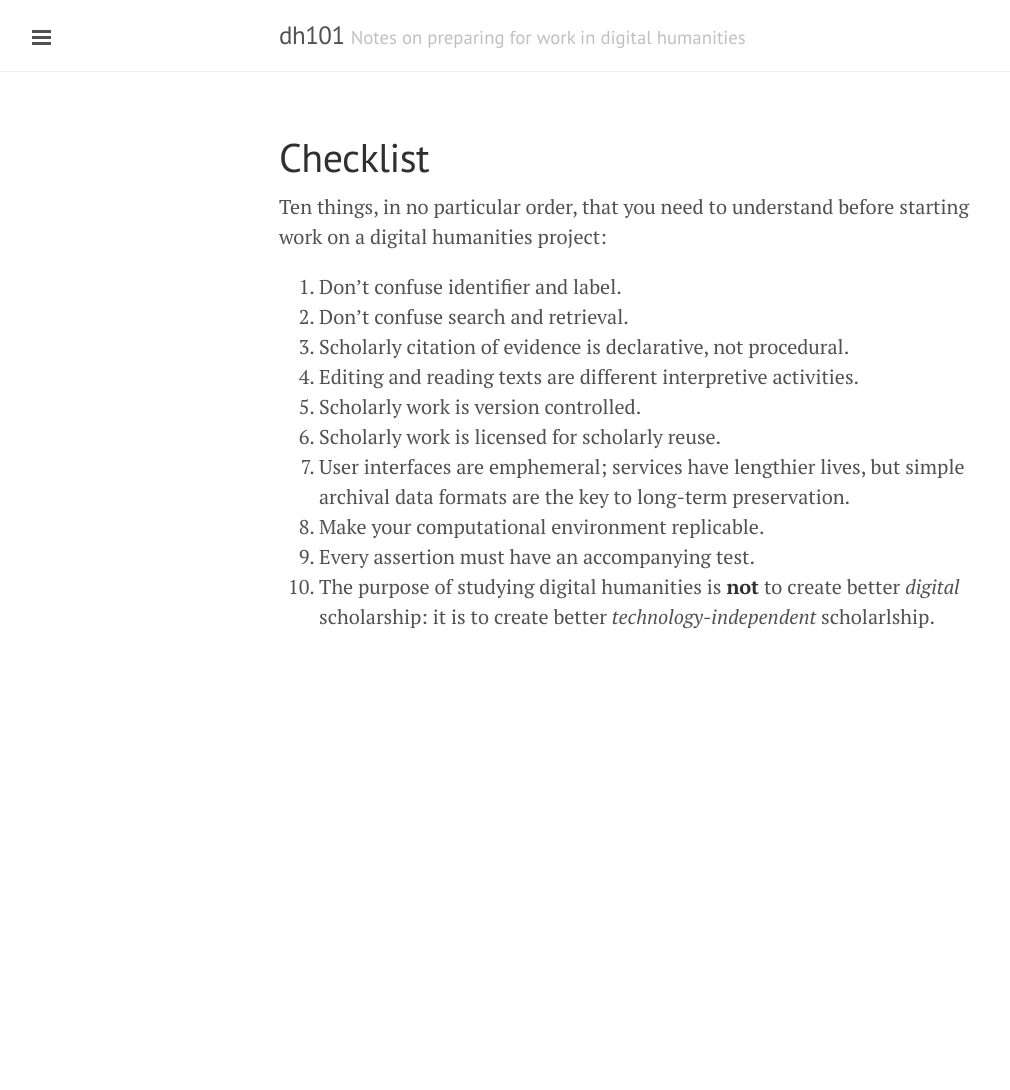
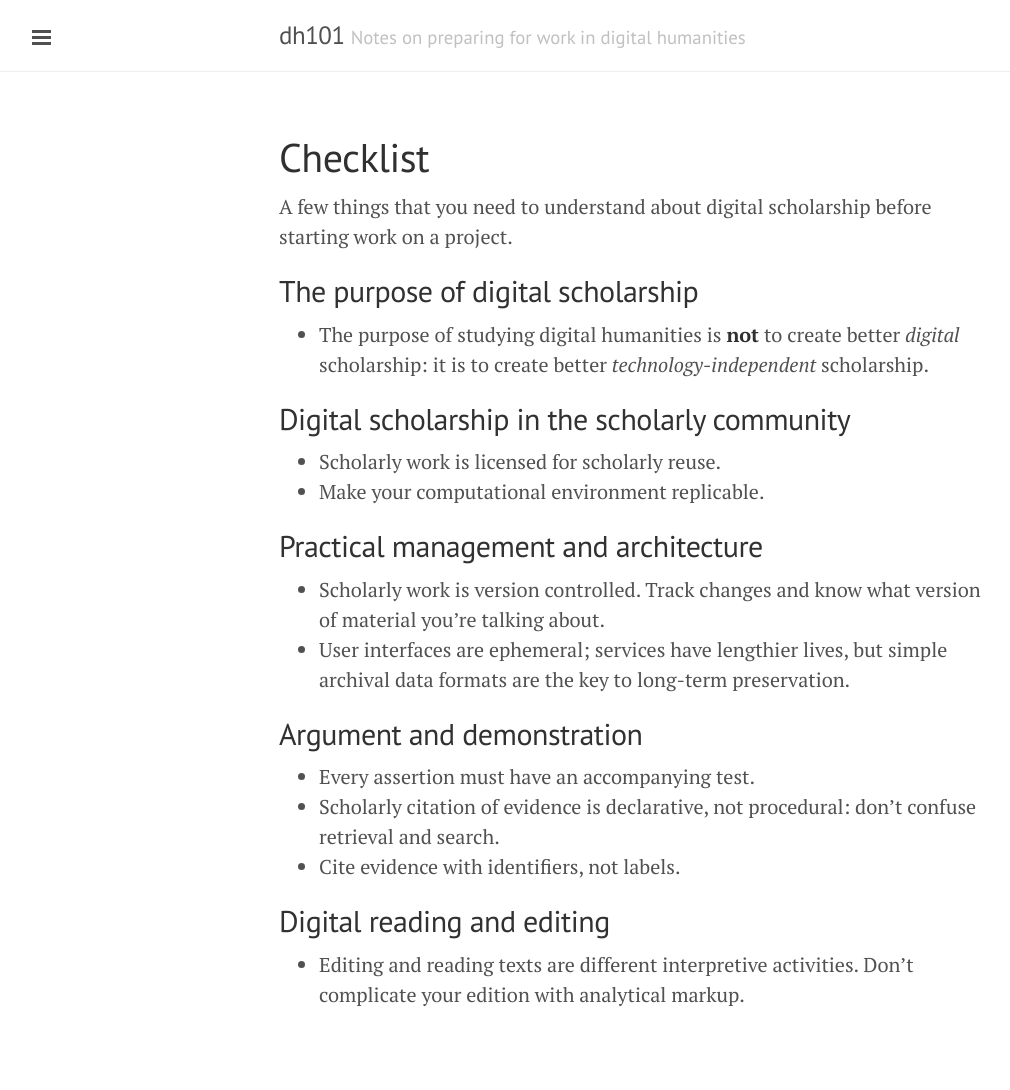
Before and after one commit to neelsmith/dh101, a Jekyll site: the page built from checklist/index.md, in a window 1280 px wide. Shown: the whole page, without its empty margins (1-1011 px from the left). Built offline with Jekyll 4.4.1, drawn with Linux system fonts in a browser that asks for light colours; Markdown is read by kramdown in place of the engine named in the settings; before the commit the page ends 900 px from its top, so only the background shows below that.

Commit message:
Update checklist

```diff
--- a/checklist/index.md
+++ b/checklist/index.md
@@ -3,16 +3,32 @@ title: Checklist
 layout: page
 ---
 
-Ten things, in no particular order, that you need to understand before starting work
-on a digital humanities project:
+A few things that you need to understand about digital scholarship  before starting work on a project.
 
-1. Don't confuse identifier and label.
-2. Don't confuse search and retrieval.
-3. Scholarly citation of evidence is declarative, not procedural.
-4. Editing and reading texts are different interpretive activities.
-5. Scholarly work is version controlled.
-6. Scholarly work is licensed for scholarly reuse.
-7. User interfaces are emphemeral; services have lengthier lives, but simple archival data formats are the key to long-term preservation.
-8. Make your computational environment replicable.
-9. Every assertion must have an accompanying test.
-8. The purpose of studying digital humanities is **not** to create better *digital* scholarship:  it is to create better *technology-independent* scholarlship.
+
+##The purpose of digital scholarship
+
+- The purpose of studying digital humanities is **not** to create better *digital* scholarship:  it is to create better *technology-independent* scholarship.
+
+
+## Digital scholarship in the scholarly community ##
+
+- Scholarly work is licensed for scholarly reuse.
+- Make your computational environment replicable.
+
+## Practical management and architecture ##
+
+
+- Scholarly work is version controlled.  Track changes and know what version of material you're talking about.
+- User interfaces are ephemeral; services have lengthier lives, but simple archival data formats are the key to long-term preservation.
+
+
+## Argument and demonstration
+
+- Every assertion must have an accompanying test.
+- Scholarly citation of evidence is declarative, not procedural: don't confuse retrieval and search.
+- Cite evidence with  identifiers, not labels.
+
+## Digital reading and editing ##
+
+- Editing and reading texts are different interpretive activities.  Don't complicate your edition with analytical markup.
```
